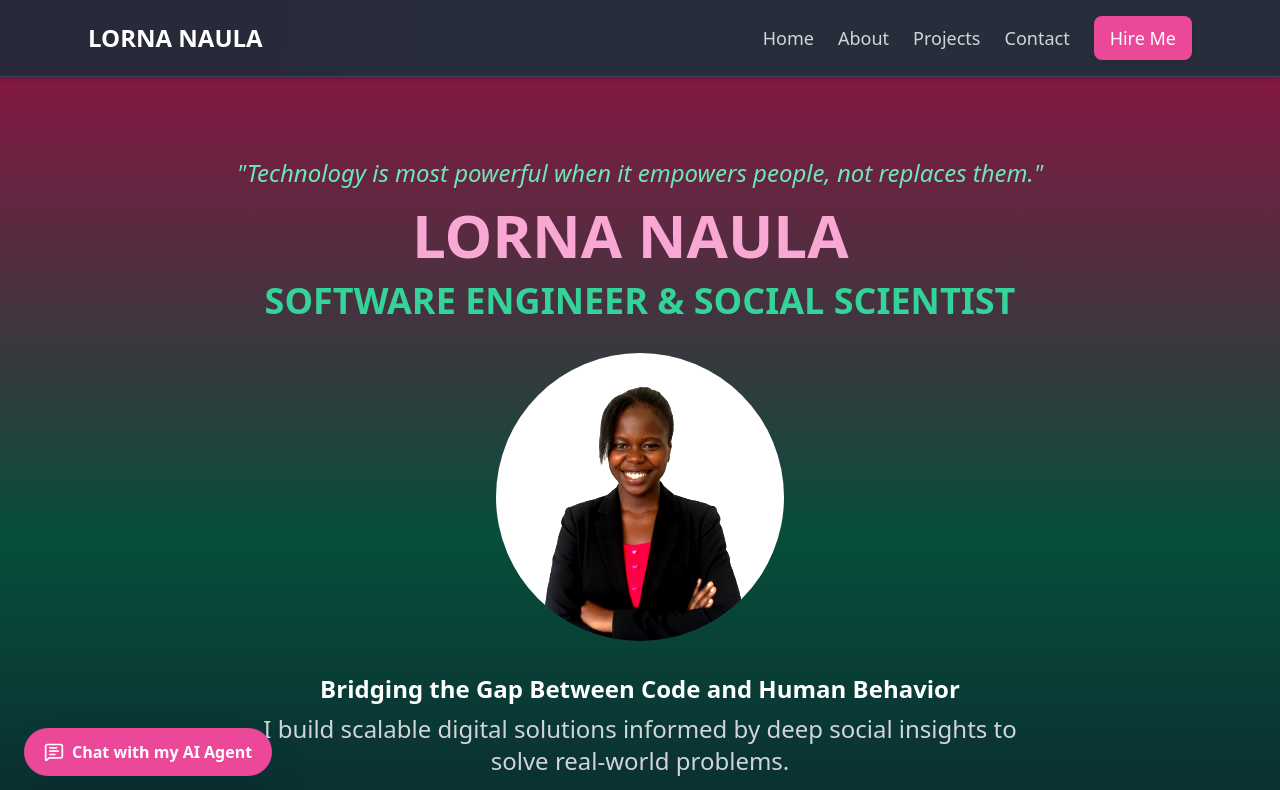
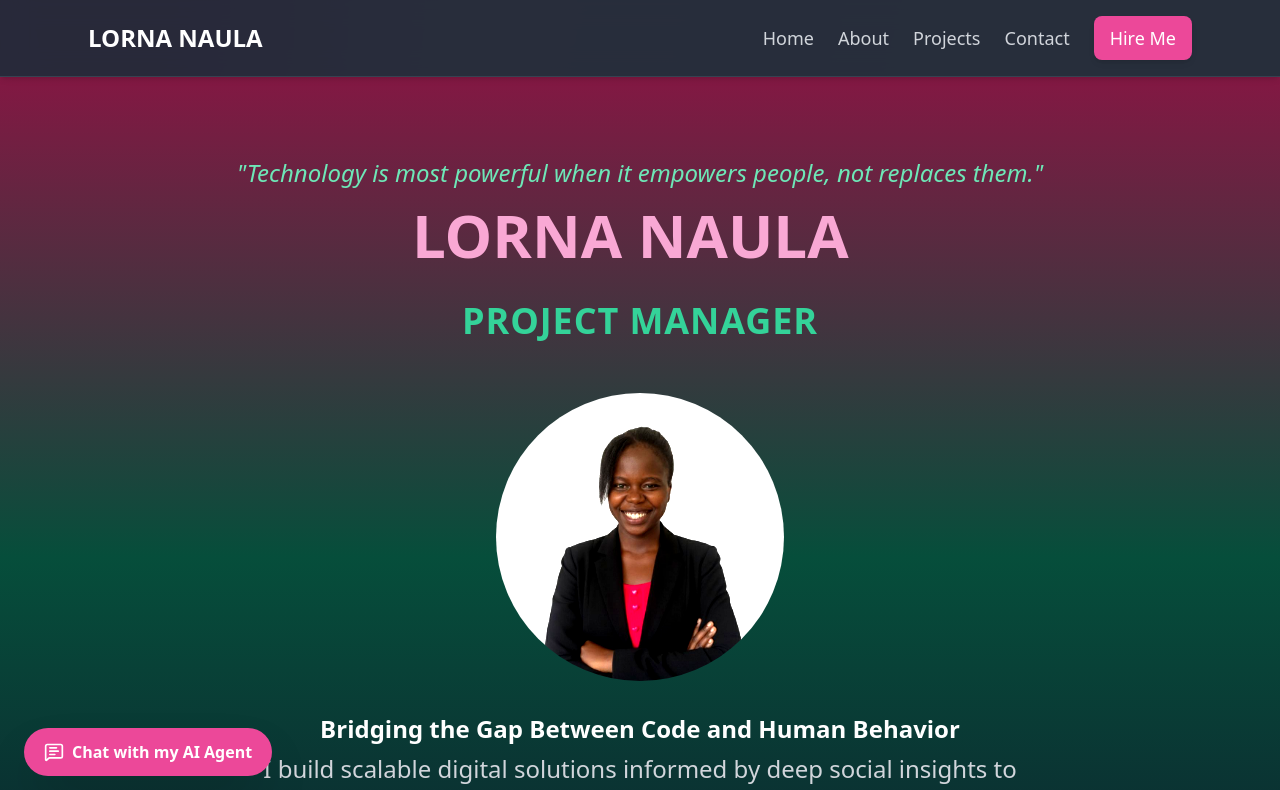
Before and after one commit to Lorna56/my-portifolio, a React (Vite) app: page / in a window 1280 px wide. Shown: the top 790 px of the page. Built offline with nearby package versions, Linux system fonts and the light colour scheme.

Commit message:
Made new changes and added the new medfund project

```diff
--- a/src/components/About.jsx
+++ b/src/components/About.jsx
@@ -3,7 +3,7 @@ import { motion, useAnimation } from "framer-motion";
 import { useEffect } from "react";
 
 import { FaCogs, FaUsers, FaGlobe, FaChartLine, FaHeart, FaCheckCircle, FaReact, FaNodeJs, FaGitAlt } from "react-icons/fa";
-import { SiMongodb, SiPostgresql, SiTailwindcss, SiPython, SiJavascript, SiTypescript, SiFigma, SiAmazonwebservices } from "react-icons/si";
+import { SiMongodb, SiPostgresql, SiTailwindcss, SiPython, SiJavascript, SiTypescript, SiFigma, SiAmazonwebservices, SiNextdotjs, SiCpanel } from "react-icons/si";
 
 // Animated text helper
 const AnimatedText = ({ text, delayOffset = 0 }) => {
@@ -67,7 +67,8 @@ export default function About() {
 
   const stats = [
     { label: "Years Experience", value: 2 },
-    { label: "Projects Completed", value: 7 },
+    { label: "Projects Completed", value: 8 },
+    { label: "Certificates Completed", value: 4 },
   ];
 
   const controls = useAnimation();
@@ -197,6 +198,9 @@ export default function About() {
               <li className="flex items-center gap-2"><SiPostgresql className="text-blue-600 text-xl" /> PostgreSQL</li>
               <li className="flex items-center gap-2"><SiMongodb className="text-green-500 text-xl" /> MongoDB</li>
               <li className="flex items-center gap-2"><SiAmazonwebservices className="text-orange-500 text-xl" /> AWS</li>
+              <li className="flex items-center gap-2"><SiNextdotjs className="text-gray-900 text-xl" /> Next.js</li>
+              <li className="flex items-center gap-2"><SiCpanel className="text-orange-600 text-xl" /> cPanel</li>
+              <li className="flex items-center gap-2"><FaGlobe className="text-teal-500 text-xl" /> Sevalla</li>
             </ul>
           </motion.div>
 
--- a/src/components/Hero.jsx
+++ b/src/components/Hero.jsx
@@ -1,9 +1,20 @@
-import { motion } from "framer-motion";
+import { motion, AnimatePresence } from "framer-motion";
+import { useState, useEffect } from "react";
 import { Rocket } from "lucide-react";
 import { FaGithub, FaLinkedin, FaEnvelope } from "react-icons/fa";
 import myPhoto from "../assets/NAULA.jpg";
 
 export default function Hero() {
+  const titles = ["Software Engineer", "Social Scientist", "Project Manager"];
+  const [titleIndex, setTitleIndex] = useState(0);
+
+  useEffect(() => {
+    const interval = setInterval(() => {
+      setTitleIndex((prev) => (prev + 1) % titles.length);
+    }, 2500);
+    return () => clearInterval(interval);
+  }, []);
+
   const textVariant = {
     hidden: { opacity: 0, y: 20 },
     visible: (i) => ({
@@ -45,13 +56,21 @@ export default function Hero() {
           LORNA NAULA
         </motion.h1>
 
-        <motion.p
-          custom={1}
-          variants={textVariant}
-          className="text-emerald-400 font-bold text-2xl md:text-3xl lg:text-4xl mb-8 max-w-3xl mx-auto leading-snug"
-        >
-          SOFTWARE ENGINEER &amp; SOCIAL SCIENTIST
-        </motion.p>
+        {/* Animated sliding title */}
+        <div className="h-14 md:h-16 lg:h-20 flex items-center justify-center overflow-hidden mb-8">
+          <AnimatePresence mode="wait">
+            <motion.p
+              key={titleIndex}
+              initial={{ opacity: 0, y: 40 }}
+              animate={{ opacity: 1, y: 0 }}
+              exit={{ opacity: 0, y: -40 }}
+              transition={{ duration: 0.5, ease: "easeInOut" }}
+              className="text-emerald-400 font-bold text-2xl md:text-3xl lg:text-4xl max-w-3xl mx-auto leading-snug uppercase tracking-wide"
+            >
+              {titles[titleIndex]}
+            </motion.p>
+          </AnimatePresence>
+        </div>
 
         {/* Main Photo */}
         <div className="relative flex justify-center items-center mb-8">
--- a/src/components/Projects.jsx
+++ b/src/components/Projects.jsx
@@ -1,6 +1,7 @@
 import { motion } from "framer-motion";
 
 import ONIMSPhoto from "../assets/ONIMS.jpg";
+import MedFundPhoto from "../assets/MedFund.png";
 import CalculatorPhoto from "../assets/Calculator.png";
 import ToDoPhoto from "../assets/To-do.png";
 import QuizPhoto from "../assets/quiz.png";
@@ -10,6 +11,14 @@ import InvoiceBoxPhoto from "../assets/invoice.png";
 
 export default function Projects() {
   const projects = [
+    {
+      title: "MedFund",
+      desc: "A scalable healthcare funding platform with secure data management and efficient backend systems, supporting seamless user interactions and transactions.",
+      tech: "Next.js · Tailwind CSS · PostgreSQL · Sevalla",
+      demoLink:
+        "https://drive.google.com/file/d/1bSOX6OLpBUHeBIfpuC91yyXub2FcCYT4/view?usp=drivesdk",
+      img: MedFundPhoto,
+    },
     {
       title: "ONIMS",
       desc: "A secure and modular MIS for HR, project tracking, and document management.",
```
Also changed, not shown: src/assets/MedFund.png (added).
